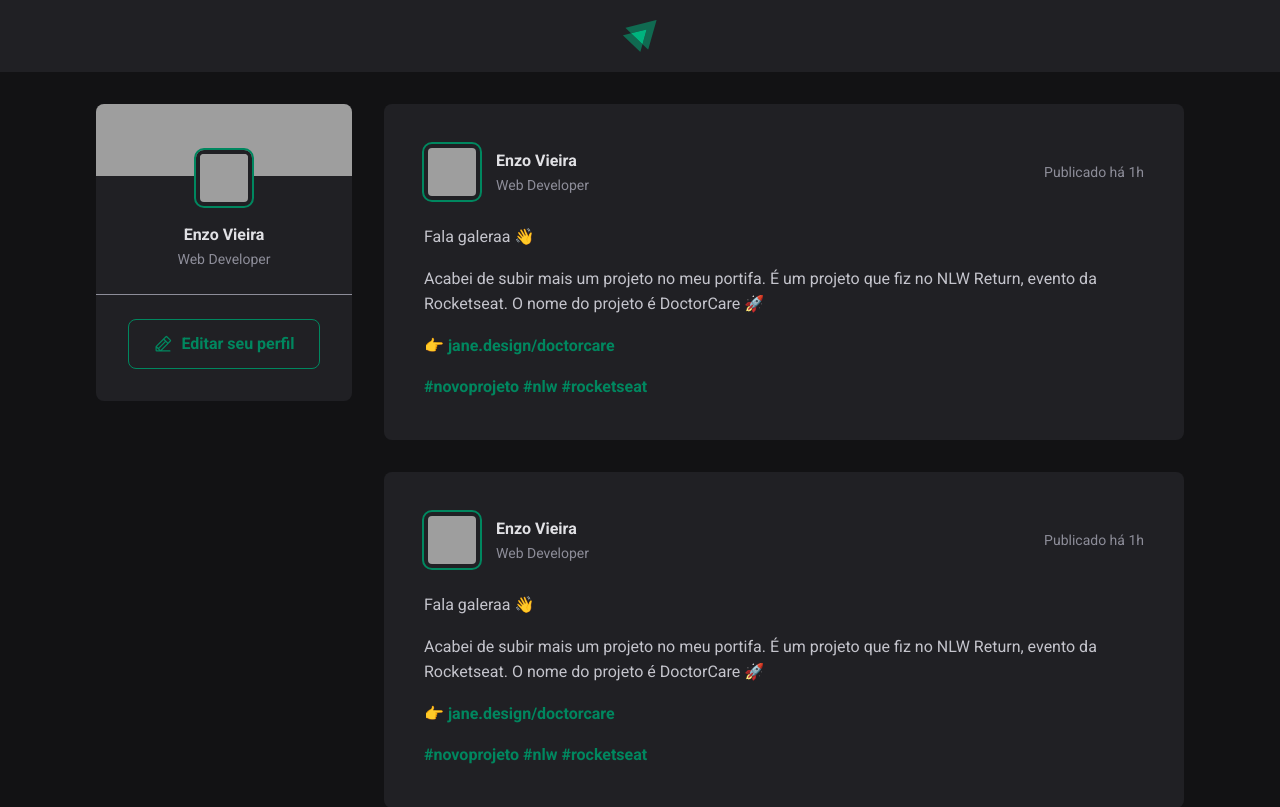
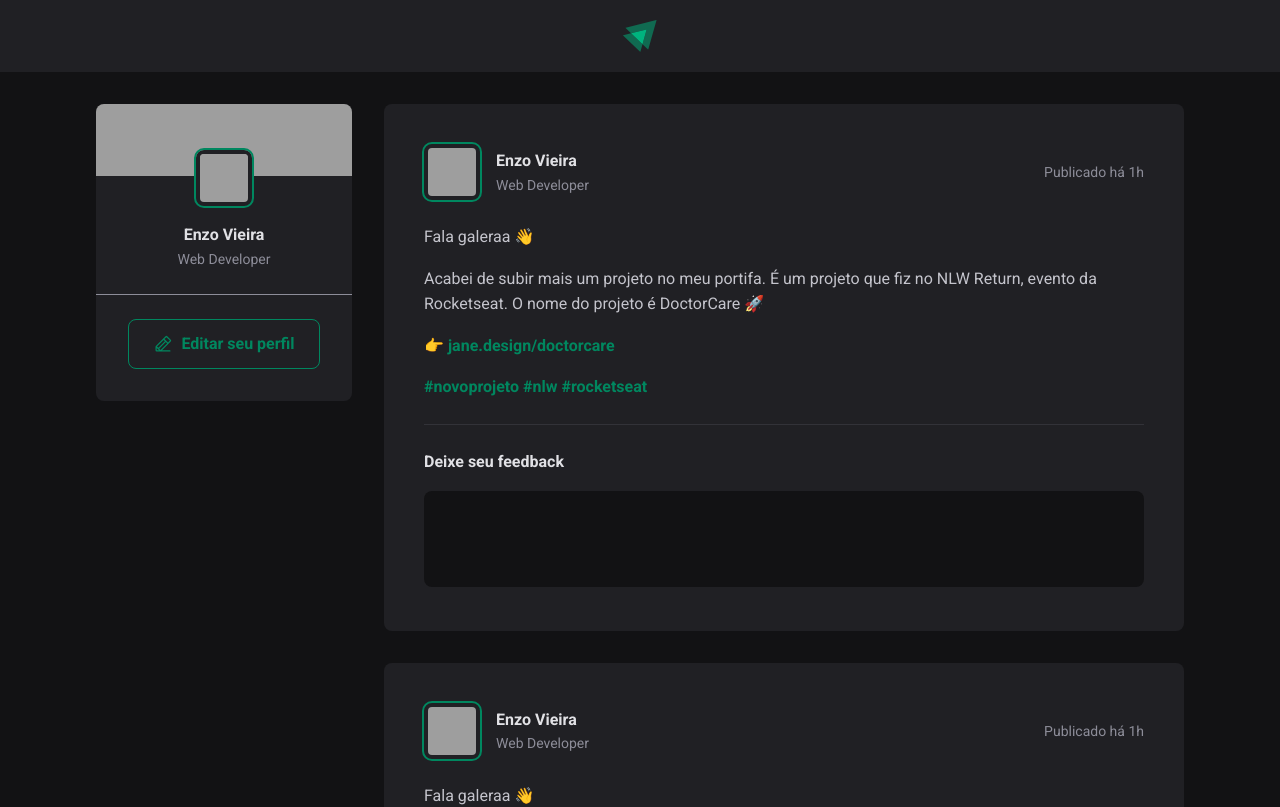
Before and after one commit to EnzoVieira/ignite-feed, a React (Vite) app: page / in a window 1280 px wide. Shown: the top 807 px of the page. Built offline with nearby package versions, Linux system fonts and the light colour scheme; grey boxes are pictures that could not be loaded.

Commit message:
feat(Post): Comment form

```diff
--- a/src/components/Post.module.css
+++ b/src/components/Post.module.css
@@ -66,3 +66,55 @@
   color: var(--gray-400);
   line-height: 1.6;
 }
+
+.commentForm {
+  width: 100%;
+  margin-top: 1.5rem;
+  padding-top: 1.5rem;
+  border-top: 1px solid var(--gray-600);
+}
+
+.commentForm > strong {
+  line-height: 1.6;
+  color: var(--gray-100);
+}
+
+.commentForm textarea {
+  width: 100%;
+  background: var(--gray-900);
+  border: 0;
+  resize: none;
+  height: 6rem;
+  padding: 1rem;
+  border-radius: 8px;
+  color: var(--gray-100);
+  line-height: 1.6;
+  margin-top: 1rem;
+}
+
+.commentForm footer {
+  visibility: hidden;
+  max-height: 0;
+}
+
+.commentForm:focus-within footer {
+  visibility: visible;
+  max-height: none;
+}
+
+.commentForm button[type="submit"] {
+  padding: 1rem 1.5rem;
+  margin-top: 1rem;
+  border-radius: 8px;
+  border: 0;
+  background: var(--green-500);
+  color: var(--white);
+  font-weight: bold;
+  cursor: pointer;
+
+  transition: background-color .1s;
+}
+
+.commentForm button[type="submit"]:hover {
+  background: var(--green-300);
+}
--- a/src/components/Post.tsx
+++ b/src/components/Post.tsx
@@ -35,6 +35,16 @@
           <a href="#">#rocketseat</a>
         </p>
       </div>
+
+      <form className={styles.commentForm}>
+        <strong>Deixe seu feedback</strong>
+
+        <textarea />
+
+        <footer>
+          <button type="submit">Publicar</button>
+        </footer>
+      </form>
     </article>
   )
 }
--- a/src/global.css
+++ b/src/global.css
@@ -10,6 +10,11 @@
 
   --green-300: #00b37e;
   --green-500: #00875f;
+}
+
+:focus {
+  outline: transparent;
+  box-shadow: 0 0 0 2px var(--green-500)
 }
 
 * {
```
